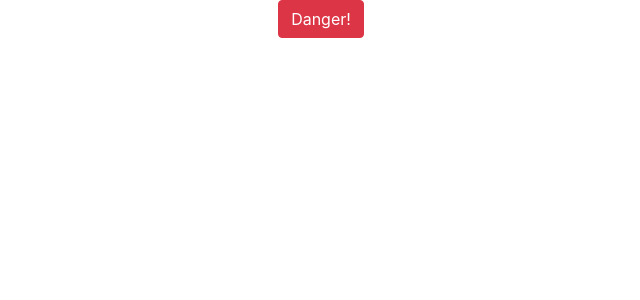
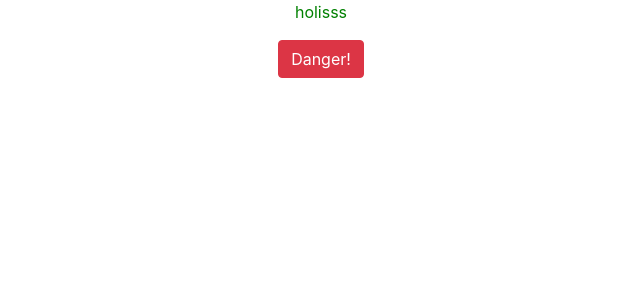
Before and after one commit to LaVanguardia/Nonogram, a React (Create React App) app: page / in a window 1280 px wide. Shown: the top 300 px of the page, without its empty margins (319-959 px from the left). Built offline with nearby package versions, Linux system fonts and the light colour scheme.

Commit message:
instalamos scss y comprobamos que funciona. Tambien probamos a importar el componente nonogram a app y vemos que todo esta conectado bien

```diff
--- a/package.json
+++ b/package.json
@@ -7,6 +7,7 @@
     "@testing-library/react": "^9.5.0",
     "@testing-library/user-event": "^7.2.1",
     "bootstrap": "^4.4.1",
+    "node-sass": "^4.13.1",
     "react": "^16.13.0",
     "react-dom": "^16.13.0",
     "react-scripts": "3.4.0",
--- a/src/App.js
+++ b/src/App.js
@@ -1,11 +1,12 @@
 import React from 'react';
-import logo from './logo.svg';
-import './App.css';
+import './App.scss';
 import { Button } from 'reactstrap';
+import Nonogram from './Nonogram.js'
 
 function App() {
   return (
     <div className="App">
+      <Nonogram/>
       <Button color="danger">Danger!</Button>
     </div>
   );
--- /dev/null
+++ b/src/Nonogram.js
@@ -0,0 +1,14 @@
+import React, {Component} from 'react';
+import './Nonogram.scss'
+
+class Nonogram extends Component{
+    render(){
+        return(
+            <div>
+                <p>holisss</p>
+            </div>
+        )
+    }
+}
+
+export default Nonogram;
--- /dev/null
+++ b/src/Nonogram.scss
@@ -0,0 +1,3 @@
+p{
+    color: green;
+}
```
Also changed, not shown: src/App.scss (renamed from src/App.css), 1 other file (tests, documents, lock files or other folders).
